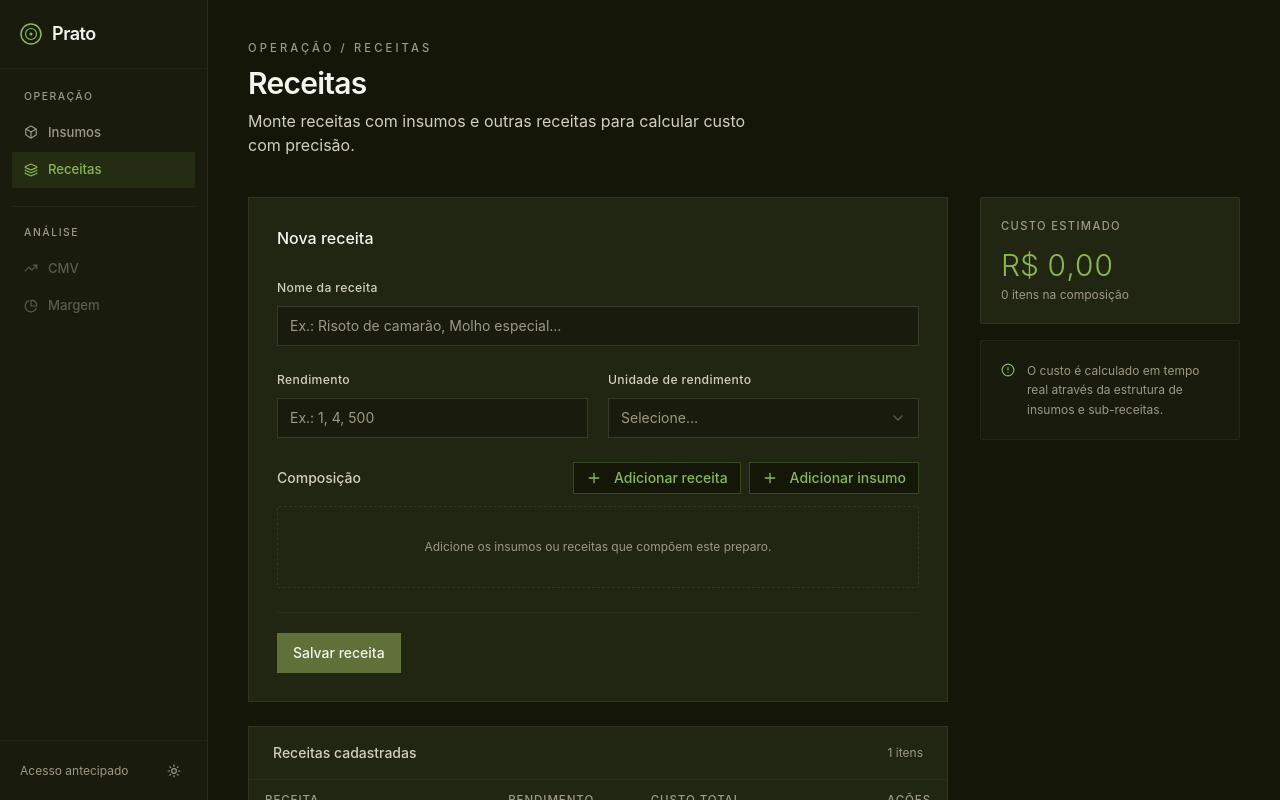
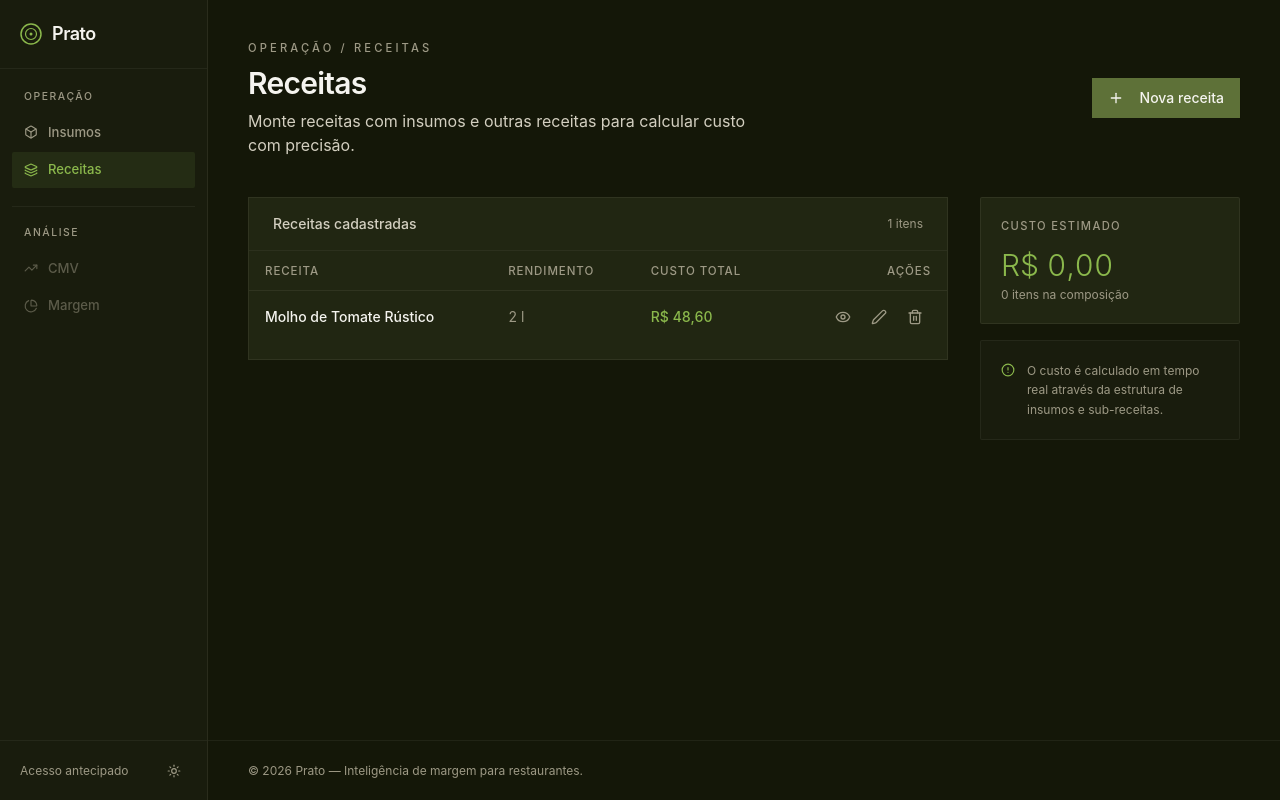
Before and after one commit to Patrick-Barbosa/cmv_mockup, a React (Vite) app in the folder frontend/: page /receitas in a window 1280 px wide. Shown: the top 800 px of the page. Built offline with nearby package versions, Linux system fonts and the light colour scheme.

Commit message:
feat: animacao ao editar insumos e receitas

```diff
--- a/frontend/src/pages/Insumos.tsx
+++ b/frontend/src/pages/Insumos.tsx
@@ -1,11 +1,12 @@
 import { useState, useMemo } from "react"
 import { FadeUp } from "@/components/ui/fade-up"
-import { Edit2, Trash2, AlertCircle } from "lucide-react"
+import { Edit2, Trash2, AlertCircle, Plus } from "lucide-react"
 import { Label } from "@/components/ui/label"
 import { Input } from "@/components/ui/input"
 import { Select, SelectContent, SelectItem, SelectTrigger, SelectValue } from "@/components/ui/select"
 import { Table, TableBody, TableCell, TableHead, TableHeader, TableRow } from "@/components/ui/table"
 import { Button } from "@/components/ui/button"
+import { Dialog, DialogContent, DialogHeader, DialogTitle } from "@/components/ui/dialog"
 
 // Simple mock state management inside component based on user request (keep it simple, simple cache is enough)
 export interface Insumo {
@@ -25,6 +26,7 @@ const mockInsumos: Insumo[] = [
 export default function Insumos() {
   const [insumos, setInsumos] = useState<Insumo[]>(mockInsumos)
   const [editingId, setEditingId] = useState<number | null>(null)
+  const [isDialogOpen, setIsDialogOpen] = useState(false)
 
   const [nome, setNome] = useState("")
   const [unidade, setUnidade] = useState("")
@@ -56,6 +58,12 @@ export default function Insumos() {
       setInsumos([newData, ...insumos])
     }
     handleClear()
+    setIsDialogOpen(false)
+  }
+
+  const onOpenNew = () => {
+    handleClear()
+    setIsDialogOpen(true)
   }
 
   const handleEdit = (item: Insumo) => {
@@ -64,6 +72,7 @@ export default function Insumos() {
     setUnidade(item.unidade)
     setQtdRef(item.qtdRef.toString())
     setPrecoRef(item.precoRef.toString().replace(".", ","))
+    setIsDialogOpen(true)
   }
 
   const handleDelete = (id: number) => {
@@ -86,24 +95,30 @@ export default function Insumos() {
 
   return (
     <FadeUp>
-      <div className="mb-10">
+      <div className="mb-10 flex items-center justify-between">
+        <div>
           <p className="text-brand-muted text-[0.7rem] tracking-[0.28em] uppercase font-medium mb-2">Operação / Insumos</p>
           <h1 className="text-2xl md:text-3xl font-semibold leading-tight tracking-tight">Insumos</h1>
           <p className="text-brand-soft text-sm md:text-base mt-2 leading-relaxed max-w-lg">
             Cadastre os itens que alimentam o cálculo de custo da operação.
           </p>
         </div>
+        <Button onClick={onOpenNew} className="hidden sm:flex bg-brand-primary text-brand-button-text hover:bg-brand-primary-hover shadow-sm">
+          <Plus className="w-4 h-4 mr-2" />
+          Novo insumo
+        </Button>
+      </div>
 
-      <div className="grid lg:grid-cols-[1fr_280px] gap-8 items-start">
-        <div className="flex flex-col gap-6">
-          {/* Form */}
-          <div className="bg-brand-surface-2 border border-brand-line/20 rounded-sm p-6 md:p-7">
-            <div className="flex items-center justify-between mb-6">
-              <h2 className="text-brand-text font-medium text-base">{editingId ? "Editar insumo" : "Novo insumo"}</h2>
-              {(nome || unidade || qtdRef || precoRef) && !editingId && (
-                <Button variant="ghost" size="sm" onClick={handleClear} className="text-brand-muted hover:text-brand-soft h-6 px-2 text-xs transition-colors">Limpar</Button>
-              )}
-            </div>
+      <Dialog open={isDialogOpen} onOpenChange={(open) => {
+        setIsDialogOpen(open)
+        if (!open) handleClear()
+      }}>
+        <DialogContent className="max-w-2xl bg-brand-surface-2 border-brand-line/20 p-6 md:p-8">
+          <DialogHeader className="mb-4">
+            <DialogTitle className="text-brand-text font-medium text-lg">
+              {editingId ? "Editar insumo" : "Novo insumo"}
+            </DialogTitle>
+          </DialogHeader>
 
           <div className="grid sm:grid-cols-2 gap-5">
               <div className="sm:col-span-2 space-y-2">
@@ -168,21 +183,27 @@ export default function Insumos() {
               )}
             </div>
 
-            <div className="flex gap-3 mt-6">
+            <div className="flex justify-end gap-3 mt-8">
+              <Button variant="ghost" onClick={() => setIsDialogOpen(false)} className="text-brand-muted hover:text-brand-soft">
+                Cancelar
+              </Button>
               <Button
                 onClick={handleSalvar}
                 className="bg-brand-primary text-brand-button-text hover:bg-brand-primary-hover hover:shadow-[0_0_16px_rgba(201,76,182,.14),0_0_6px_rgba(94,111,55,.2)]"
               >
-                {editingId ? "Salvar alterações" : "Salvar insumo"}
+                {editingId ? "Salvar alterações" : "Adicionar insumo"}
               </Button>
-              {editingId && (
-                <Button variant="outline" onClick={handleClear} className="border-brand-line/28 text-brand-muted hover:text-brand-soft hover:border-brand-line/50 transition-all font-normal">
-                  Cancelar
+            </div>
+        </DialogContent>
+      </Dialog>
+
+      <div className="grid lg:grid-cols-[1fr_280px] gap-8 items-start">
+        <div className="flex flex-col gap-6">
+          <div className="sm:hidden mb-2">
+            <Button onClick={onOpenNew} className="w-full bg-brand-primary text-brand-button-text focus:ring-2 focus:ring-brand-highlight/20">
+              <Plus className="w-4 h-4 mr-2" /> Novo insumo
             </Button>
-              )}
           </div>
-          </div>
-
           {/* Table */}
           <div className="bg-brand-surface-2 border border-brand-line/20 rounded-sm overflow-hidden">
             <div className="px-6 py-4 border-b border-brand-line/15 flex items-center justify-between">
--- a/frontend/src/pages/Receitas.tsx
+++ b/frontend/src/pages/Receitas.tsx
@@ -8,6 +8,7 @@ import { Input } from "@/components/ui/input"
 import { Select, SelectContent, SelectItem, SelectTrigger, SelectValue } from "@/components/ui/select"
 import { Table, TableBody, TableCell, TableHead, TableHeader, TableRow } from "@/components/ui/table"
 import { Button } from "@/components/ui/button"
+import { Dialog, DialogContent, DialogHeader, DialogTitle } from "@/components/ui/dialog"
 
 // Mock for available Insumos to compose recipes
 const mockInsumos: Insumo[] = [
@@ -48,6 +49,7 @@ const mockReceitas: Receita[] = [
 export default function Receitas() {
   const [receitas, setReceitas] = useState<Receita[]>(mockReceitas)
   const [editingId, setEditingId] = useState<number | null>(null)
+  const [isDialogOpen, setIsDialogOpen] = useState(false)
 
   const [nome, setNome] = useState("")
   const [rendimento, setRendimento] = useState("")
@@ -95,6 +97,12 @@ export default function Receitas() {
       setReceitas([newData, ...receitas])
     }
     handleClear()
+    setIsDialogOpen(false)
+  }
+
+  const onOpenNew = () => {
+    handleClear()
+    setIsDialogOpen(true)
   }
 
   const handleEdit = (item: Receita) => {
@@ -103,7 +111,7 @@ export default function Receitas() {
     setRendimento(item.rendimento.toString())
     setUnidade(item.unidade)
     setComponentes(item.componentes)
-    window.scrollTo({ top: 0, behavior: "smooth" })
+    setIsDialogOpen(true)
   }
 
   const handleDelete = (id: number) => {
@@ -142,13 +150,30 @@ export default function Receitas() {
 
   return (
     <FadeUp>
-      <div className="mb-10">
+      <div className="mb-10 flex items-center justify-between">
+        <div>
           <p className="text-brand-muted text-[0.7rem] tracking-[0.28em] uppercase font-medium mb-2">Operação / Receitas</p>
           <h1 className="text-2xl md:text-3xl font-semibold leading-tight tracking-tight">Receitas</h1>
           <p className="text-brand-soft text-sm md:text-base mt-2 leading-relaxed max-w-lg">
             Monte receitas com insumos e outras receitas para calcular custo com precisão.
           </p>
         </div>
+        <Button onClick={onOpenNew} className="hidden sm:flex bg-brand-primary text-brand-button-text hover:bg-brand-primary-hover shadow-sm">
+          <Plus className="w-4 h-4 mr-2" />
+          Nova receita
+        </Button>
+      </div>
+
+      <Dialog open={isDialogOpen} onOpenChange={(open) => {
+        setIsDialogOpen(open)
+        if (!open) handleClear()
+      }}>
+        <DialogContent className="max-w-2xl bg-brand-surface-2 border-brand-line/20 p-6 md:p-8 max-h-[90vh] overflow-y-auto">
+          <DialogHeader className="mb-4">
+            <DialogTitle className="text-brand-text font-medium text-lg">
+              {editingId ? "Editar receita" : "Nova receita"}
+            </DialogTitle>
+          </DialogHeader>
 
       {mockInsumos.length === 0 && (
          <div className="mb-6 bg-brand-surface-2 border border-brand-line/20 rounded-sm px-5 py-4 flex items-start gap-3">
@@ -159,14 +184,6 @@ export default function Receitas() {
            </div>
          </div>
       )}
-
-      <div className="grid lg:grid-cols-[1fr_260px] gap-8 items-start">
-        <div className="flex flex-col gap-6">
-          {/* Form */}
-          <div className="bg-brand-surface-2 border border-brand-line/20 rounded-sm p-6 md:p-7">
-            <div className="flex items-center justify-between mb-6">
-              <h2 className="text-brand-text font-medium text-base">{editingId ? "Editar receita" : "Nova receita"}</h2>
-            </div>
 
           <div className="grid sm:grid-cols-2 gap-5 mb-6">
               <div className="sm:col-span-2 space-y-2">
@@ -288,21 +305,27 @@ export default function Receitas() {
               )}
             </div>
 
-            <div className="flex gap-3 mt-6 pt-5 border-t border-brand-line/15">
+            <div className="flex justify-end gap-3 mt-8 pt-5 border-t border-brand-line/15">
+              <Button variant="ghost" onClick={() => setIsDialogOpen(false)} className="text-brand-muted hover:text-brand-soft">
+                Cancelar
+              </Button>
               <Button
                 onClick={handleSalvar}
                 className="bg-brand-primary text-brand-button-text hover:bg-brand-primary-hover hover:shadow-[0_0_16px_rgba(201,76,182,.14),0_0_6px_rgba(94,111,55,.2)]"
               >
-                {editingId ? "Salvar alterações" : "Salvar receita"}
+                {editingId ? "Salvar alterações" : "Adicionar receita"}
               </Button>
-              {editingId && (
-                <Button variant="outline" onClick={handleClear} className="border-brand-line/28 text-brand-muted hover:text-brand-soft hover:border-brand-line/50 transition-all font-normal">
-                  Cancelar
+            </div>
+        </DialogContent>
+      </Dialog>
+
+      <div className="grid lg:grid-cols-[1fr_260px] gap-8 items-start">
+        <div className="flex flex-col gap-6">
+          <div className="sm:hidden mb-2">
+            <Button onClick={onOpenNew} className="w-full bg-brand-primary text-brand-button-text focus:ring-2 focus:ring-brand-highlight/20">
+              <Plus className="w-4 h-4 mr-2" /> Nova receita
             </Button>
-              )}
           </div>
-          </div>
-
           {/* Table */}
           <div className="bg-brand-surface-2 border border-brand-line/20 rounded-sm overflow-hidden">
             <div className="px-6 py-4 border-b border-brand-line/15 flex items-center justify-between">
```
Lines whose indentation alone changed are shown as unchanged.
